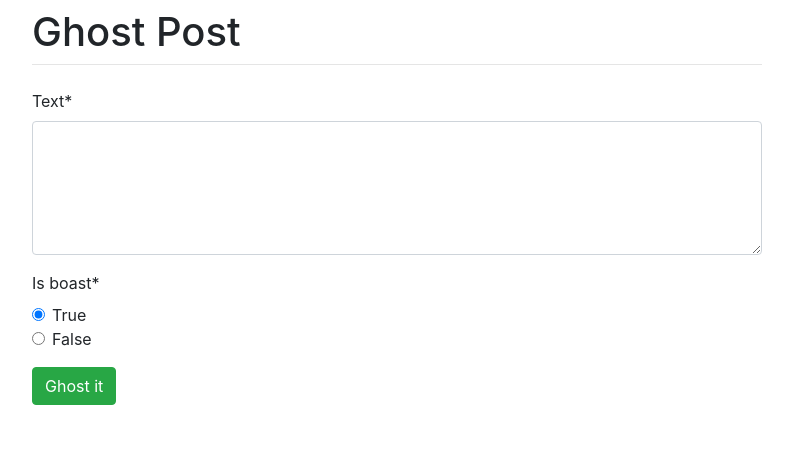
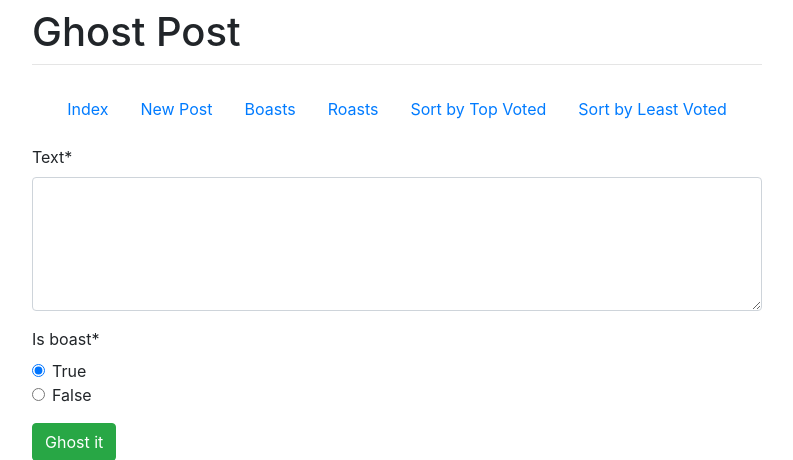
Before and after one commit to reessm01/backend-ghost-post, a Django app: page /post in a window 1280 px wide. Shown: the top 460 px of the page, without its empty margins (243-1036 px from the left). Run offline with Django 3.2, Linux system fonts and the light colour scheme; some libraries are stand-ins or nearby versions.

Commit message:
assessment finished to rqs

```diff
--- a/ghost_post/forms.py
+++ b/ghost_post/forms.py
@@ -4,3 +4,8 @@ from ghost_post.models import *
 class PostForm(forms.Form):
     text = forms.CharField(widget=forms.Textarea(attrs={"rows":5, "cols":20}),max_length=280)
     is_boast = forms.ChoiceField(widget=forms.RadioSelect, choices=[('1', True), ('2', False)])
+
+class DeleteForm(forms.ModelForm):
+    class Meta:
+        model = Post
+        fields = ['magic_string']
--- a/ghost_post/models.py
+++ b/ghost_post/models.py
@@ -1,7 +1,10 @@
 from django.db import models
+from django.utils.crypto import get_random_string
 
 class Post(models.Model):
+    random_string = get_random_string(length=6)
     text = models.CharField(max_length=280)
     is_boast = models.BooleanField(default=True)
     vote_count = models.IntegerField(default=0)
     created_at = models.DateTimeField(auto_now_add=True)
+    magic_string = models.CharField(default=random_string, max_length=6)
--- a/ghost_post/settings.py
+++ b/ghost_post/settings.py
@@ -58,7 +58,7 @@ ROOT_URLCONF = 'ghost_post.urls'
 TEMPLATES = [
     {
         'BACKEND': 'django.template.backends.django.DjangoTemplates',
-        'DIRS': [],
+        'DIRS': [os.path.join(BASE_DIR, 'ghost_post', 'templates')],
         'APP_DIRS': True,
         'OPTIONS': {
             'context_processors': [
--- a/ghost_post/templates/base.html
+++ b/ghost_post/templates/base.html
@@ -20,7 +20,17 @@
         <div class="col-8">
           <h1 class="mt-2">Ghost Post</h1>
           <hr class="mt-0 mb-4" />
-          {% block content %} {% endblock %}
+          <nav class="nav mb-3 justify-content-center">
+            <a class="nav-link" href="/">Index</a>
+            <a class="nav-link" href="post">New Post</a>
+            <a class="nav-link" href="boasts">Boasts</a>
+            <a class="nav-link" href="roasts">Roasts</a>
+            <a class="nav-link" href="topvoted">Sort by Top Voted</a>
+            <a class="nav-link" href="leastvoted">Sort by Least Voted</a>
+
+          </nav>
+          {% block content %}
+          {% endblock %}
         </div>
       </div>
     </div>
--- a/ghost_post/templates/generic_form.html
+++ b/ghost_post/templates/generic_form.html
@@ -1,15 +1,24 @@
-{% extends 'base.html' %}
-{% load crispy_forms_tags %}
-
-{% block content %}
-  <form method="post">
-    {% csrf_token %}
-    {{ form|crispy }}
-    <button type="submit" class="btn btn-success">{{ button_label }}</button>
-  </form>
-  {% if message %}
-  <div class="alert alert-success" role="alert">
-    {{message}}
-  </div>
-  {% endif %}
+{% extends 'base.html' %} {% load crispy_forms_tags %} {% block content %}
+{% if post_text %}
+<div class='alert alert-warning mb-3' role='alert'>
+  {{ post_text }} <br>
+  <br>
+  {{ warning_message }}
+</div>
+{% endif %}
+{% if message %}
+<div class="alert alert-success mt-4" role="alert">
+  {{ message }}
+</div>
+{% endif %}
+<form method="POST">
+  {% csrf_token %}
+  {{ form | crispy }}
+  <button type="submit" class="btn btn-success">{{ button_label }}</button>
+</form>
+{% if error_message %}
+<div class="alert alert-danger mt-4" role="alert">
+  {{ error_message }}
+</div>
+{% endif %}
 {% endblock %}
--- a/ghost_post/urls.py
+++ b/ghost_post/urls.py
@@ -26,5 +26,14 @@ urlpatterns = [
     path('', index, name='homepage'),
     path('post', add_post, name='add_post'),
     path('downvote/', down_vote, name='id'),
-    path('upvote/', up_vote, name='id')
+    path('upvote/', up_vote, name='id'),
+    path('boasts', boasts, name='boasts'),
+    path('boasts/topvoted', top_voted, name='top_boasts'),
+    path('boasts/leastvoted', least_voted, name='least_boasts'),
+    path('roasts/topvoted', top_voted, name='top_roasts'),
+    path('roasts/leastvoted', least_voted, name='least_roasts'),
+    path('roasts', roasts, name='roasts'),
+    path('topvoted', top_voted, name='top_voted'),
+    path('leastvoted', least_voted, name='least_voted'),
+    path('delete/', delete_post, name='id')
 ]
--- a/ghost_post/views.py
+++ b/ghost_post/views.py
@@ -1,4 +1,4 @@
-from django.shortcuts import render, HttpResponseRedirect, reverse
+from django.shortcuts import render, HttpResponseRedirect, reverse, render_to_response
 
 from ghost_post.models import *
 from ghost_post.forms import *
@@ -11,14 +11,14 @@ def index(request, *args, **kwargs):
     return render(request, page, {'posts': posts[::-1]})
 
 def up_vote(request, *args, **kwargs):
+    page = 'index.html'
+
     post_id = int(request.GET.get('id'))
     post = Post.objects.get(id=post_id)
     post.vote_count += 1
     post.save()
 
-    page = 'index.html'
-    posts = Post.objects.all()
-    return render(request, page, {'posts': posts[::-1]})
+    return HttpResponseRedirect(request.META.get('HTTP_REFERER'))
 
 def down_vote(request, *args, **kwargs):
     post_id = int(request.GET.get('id'))
@@ -26,16 +26,57 @@ def down_vote(request, *args, **kwargs):
     post.vote_count -= 1
     post.save()
 
+    return HttpResponseRedirect(request.META.get('HTTP_REFERER'))
+
+def get_posts(is_boast):
+    return Post.objects.all().filter(is_boast=is_boast)
+
+def boasts(request, *args, **kwargs):
     page = 'index.html'
-    posts = Post.objects.all()
-    return render(request, page, {'posts': posts[::-1]})
+
+    boast_posts = get_posts(True)
+
+    return render(request, page, {'posts': boast_posts[::-1]})
+
+def roasts(request, *args, **kwargs):
+    page = 'index.html'
+
+    roast_posts = get_posts(False)
+
+    return render(request, page, {'posts': roast_posts[::-1]})
+
+def top_voted(request, *args, **kwargs):
+    page = 'index.html'
+    posts = get_posts_conditionally(request)
+    posts = posts_by_votes(True, posts)
+
+    return render(request, page, {'posts': posts})
+
+def least_voted(request, *args, **kwargs):
+    page = 'index.html'
+    posts = get_posts_conditionally(request)
+    posts = posts_by_votes(False, posts)
+
+    return render(request, page, {'posts': posts})
+
+def get_posts_conditionally(request):
+    if 'boast' in request.path:
+        return get_posts(True)
+    elif 'roast' in request.path:
+        return get_posts(False)
+    else:
+        return Post.objects.all()
+
+def posts_by_votes(sort_by_top, posts):
+    return sorted(posts, key=lambda post: post.vote_count, reverse=sort_by_top)
 
 def add_post(request, *args, **kwargs):
     page = 'generic_form.html'
     button_label = 'Ghost it'
     form = PostForm(initial={'is_boast': '1'})
+    method = 'POST'
     if request.method == 'GET':
-        return render(request, page, {'form': form, 'button_label': button_label})
+        return render(request, page, {'form': form, 'button_label': button_label, 'method': method})
     else:
         form = PostForm(request.POST)
         if form.is_valid():
@@ -45,6 +86,35 @@ def add_post(request, *args, **kwargs):
                 text=data['text'],
                 is_boast=is_boast,
             )
-        # return HttpResponseRedirect(reverse('homepage'))
-        message = 'Successfully saved'
-        return render(request, page, {'form': form, 'button_label': button_label, 'message': message})
+
+            key = Post.objects.all()[0].random_string
+            message = 'Post successfully saved!\n If you want to delete your message later save this key {}.'.format(key)
+            return render(request, page, {'form': form, 'button_label': button_label, 'message':message})
+
+def delete_post(request, *args, **kwargs):
+    # Could not figure out why the http method delete wouldn't work, so gave up on that idea
+    post_id = int(request.GET.get('id')) if request.GET.get('id') else None
+    page = 'generic_form.html'
+    button_label = 'Delete it'
+    post = Post.objects.all().filter(id=post_id)
+    if post:
+        post_text = post[0].text
+        warning_message = 'Enter the secret string that you were given after this post was created:'
+        form = DeleteForm(request.POST)
+        if not form.is_valid():
+            form = DeleteForm(initial={'magic_string':''})
+            return render(request, page, {'form': form, 'button_label': button_label, 'warning_message': warning_message, 'post_text': post_text})
+        else:
+            post_id = int(request.GET.get('id'))
+            if form.is_valid():
+                data = form.cleaned_data
+                post = Post.objects.get(id=post_id)
+                if post.magic_string == data['magic_string']:
+                    post.delete()
+                    return HttpResponseRedirect(reverse('homepage'))
+                else:
+                    print('this one happened')
+                    error_message = 'Incorrect magic string. Please try again.'
+                return render(request, page, {'form': form, 'button_label': button_label, 'warning_message': warning_message, 'post_text': post_text, 'error_message':error_message})
+    else:
+        return HttpResponseRedirect(reverse('homepage'))
```
Also changed, not shown: ghost_post/templates/index.html (+18 -6 lines), ghost_post/migrations/0001_initial.py, ghost_post/migrations/0002_post_magic_string.py (added).
